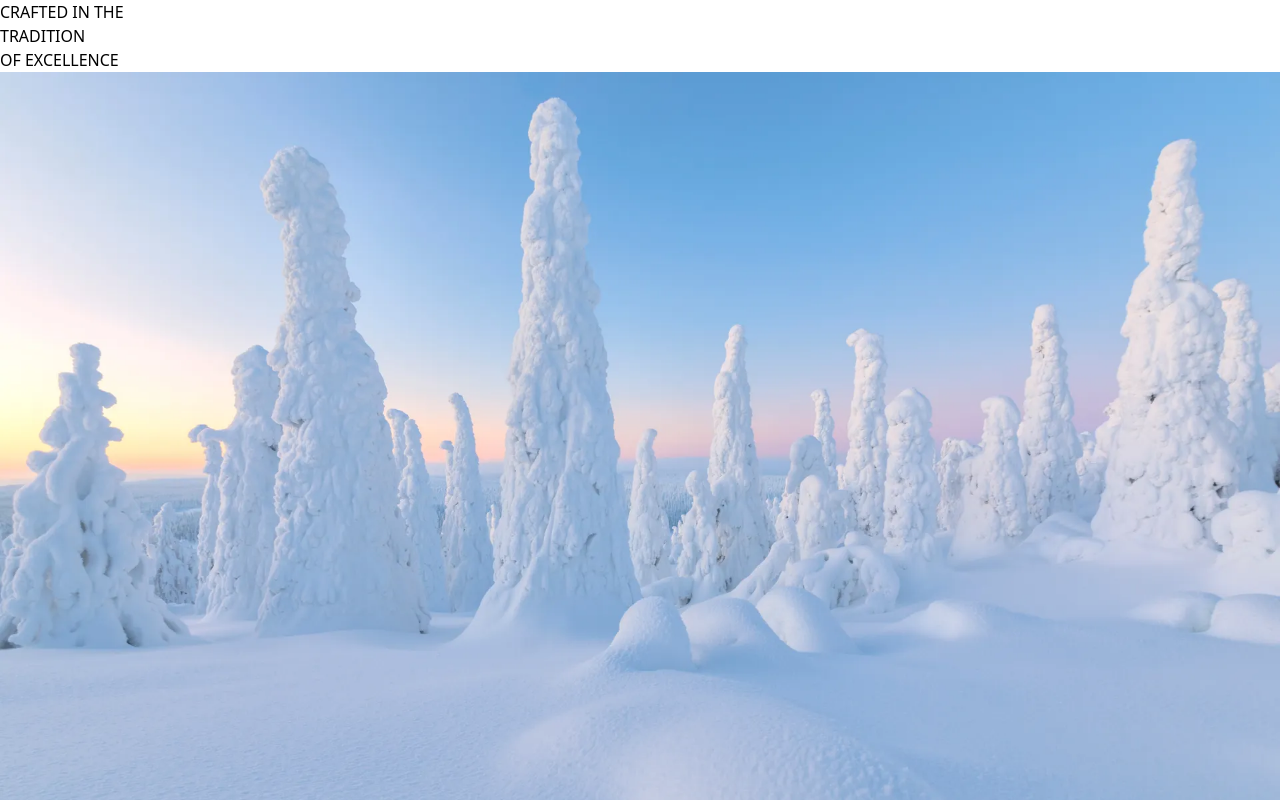
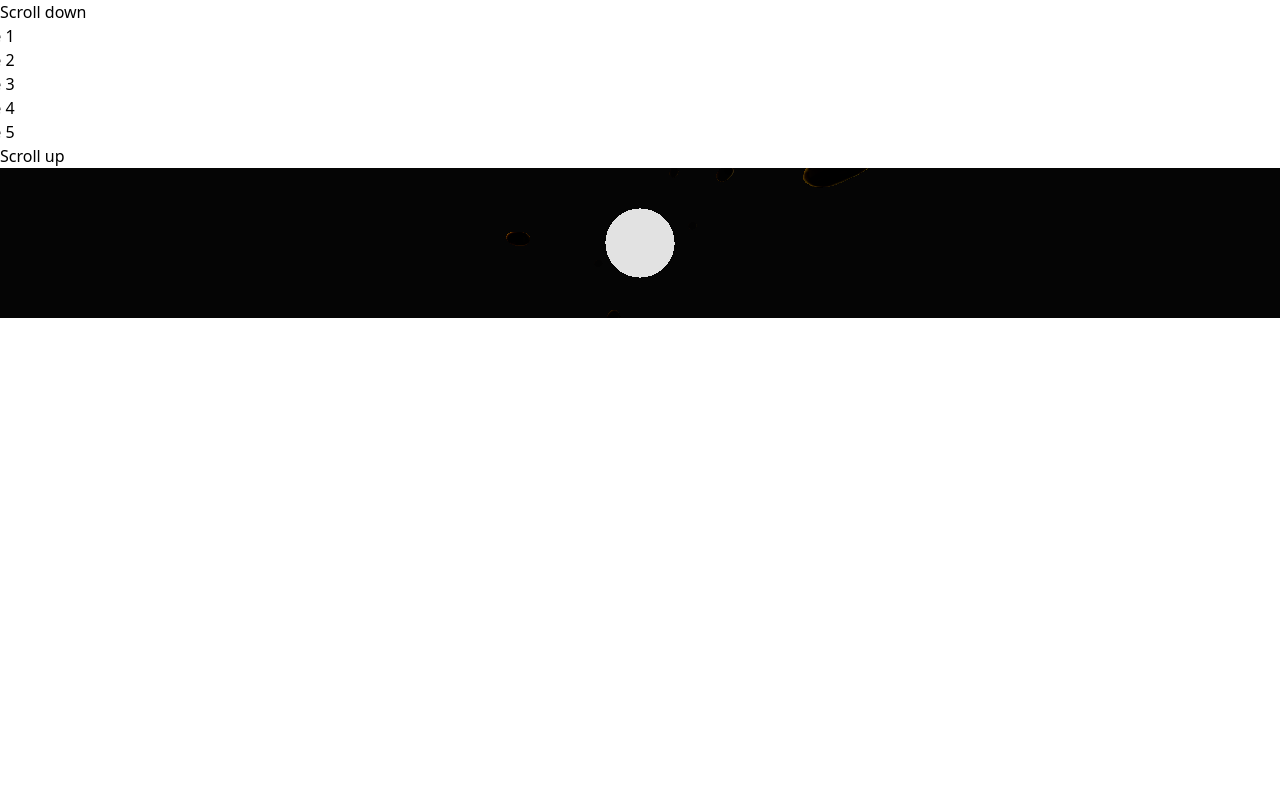
Before and after one commit to Bahdmanbabzo/Portfolio, a React (Vite) app: page / in a window 1280 px wide. Shown: the top 800 px of the page. Built offline with nearby package versions, Linux system fonts and the light colour scheme.

Commit message:
Add scroll-based opacity transformation to Page
- Implement useScroll and useTransform from framer-motion to adjust opacity based on scroll position.
- Use optional chaining to handle cases where ref is not yet mounted.
- Fade out the first section when it is 50% out of the viewport.

```diff
--- a/src/components/pages/Page.jsx
+++ b/src/components/pages/Page.jsx
@@ -1,5 +1,6 @@
 import { motion, useScroll, useTransform } from "framer-motion";
 import { useRef } from "react";
+import HorizontalScroll from "./HorizontalScroll";
 
 export default function Page() {
     const { scrollY } = useScroll();
@@ -10,22 +11,18 @@ export default function Page() {
     const opacity = useTransform(scrollY, [0, ref.current?.offsetHeight / 2 || 150], [1, 0]);
 
     return (
-        <div className="text-red-500 absolute z-40 h-screen w-screen pt-14 px-6">
-            <motion.section
-                className="text-[#fca311] text-3xl font-semibold relative h-full w-full"
-                ref={ref}
-                style={{ opacity: opacity }}
-            >
-                <p className="absolute text-5xl font-semibold top-0 left-0">CRAFTED IN THE </p>
-                <p className="absolute text-5xl font-semibold top-1/3 left-1/3"> TRADITION</p>
-                <p className="absolute text-5xl font-semibold top-2/3 left-2/3"> OF EXCELLENCE</p>
-            </motion.section>
-            <motion.section
-                className="text-[#fca311] text-3xl font-semibold relative h-screen w-screen flex flex-none items-center"
-
-            >
-               <img src="/Lapland,-Finland.jpg" alt="" className="h-1/2 w-1/3 rounded-lg m-6" /><img src="Las-Medulas,-Spain.jpg" alt="" className="h-1/2 w-1/3 rounded-lg m-6" /><img src="Lofoten-Islands- Norway.jpg" alt="" className="h-1/2 w-1/3 rounded-lg m-6" /><img src="Swiss Alps- Switzerland.jpg" alt="" className="h-1/2 w-1/3 rounded-lg m-6" /><img src="Vatnajokull-Iceland.jpg" alt="" className="h-1/2 w-1/3 rounded-lg m-6" />
-            </motion.section>
+        <div className="text-red-500 relative z-40 pt-14 px-6">
+            <div className="flex h-48 items-center justify-center">
+        <span className="font-semibold uppercase text-neutral-500">
+          Scroll down
+        </span>
+      </div>
+      <HorizontalScroll />
+      <div className="flex h-48 items-center justify-center">
+        <span className="font-semibold uppercase text-neutral-500 border-red-500 border-4 h-screen w-screen">
+          Scroll up
+        </span>
+      </div>
         </div>
     );
 }
```
